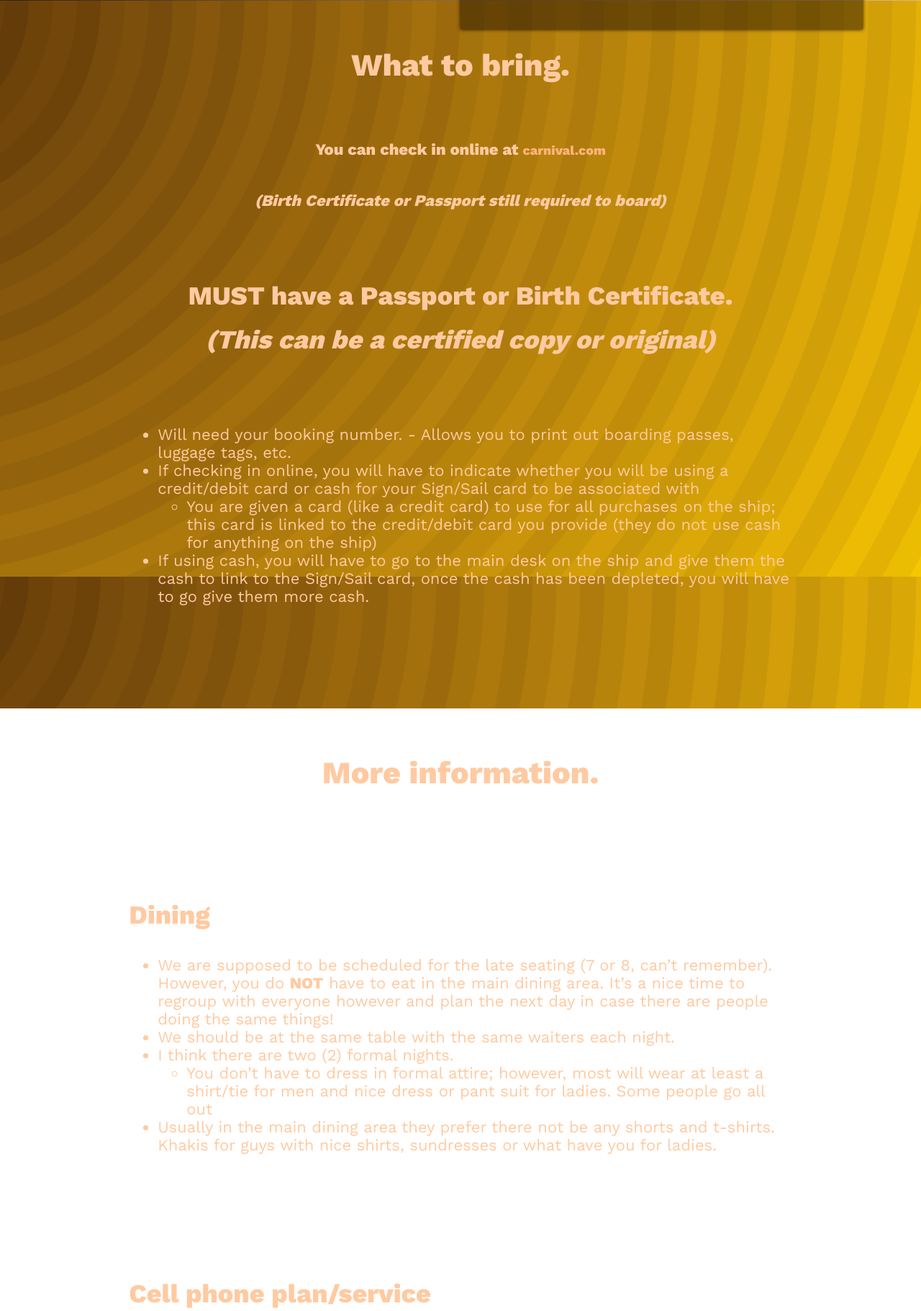
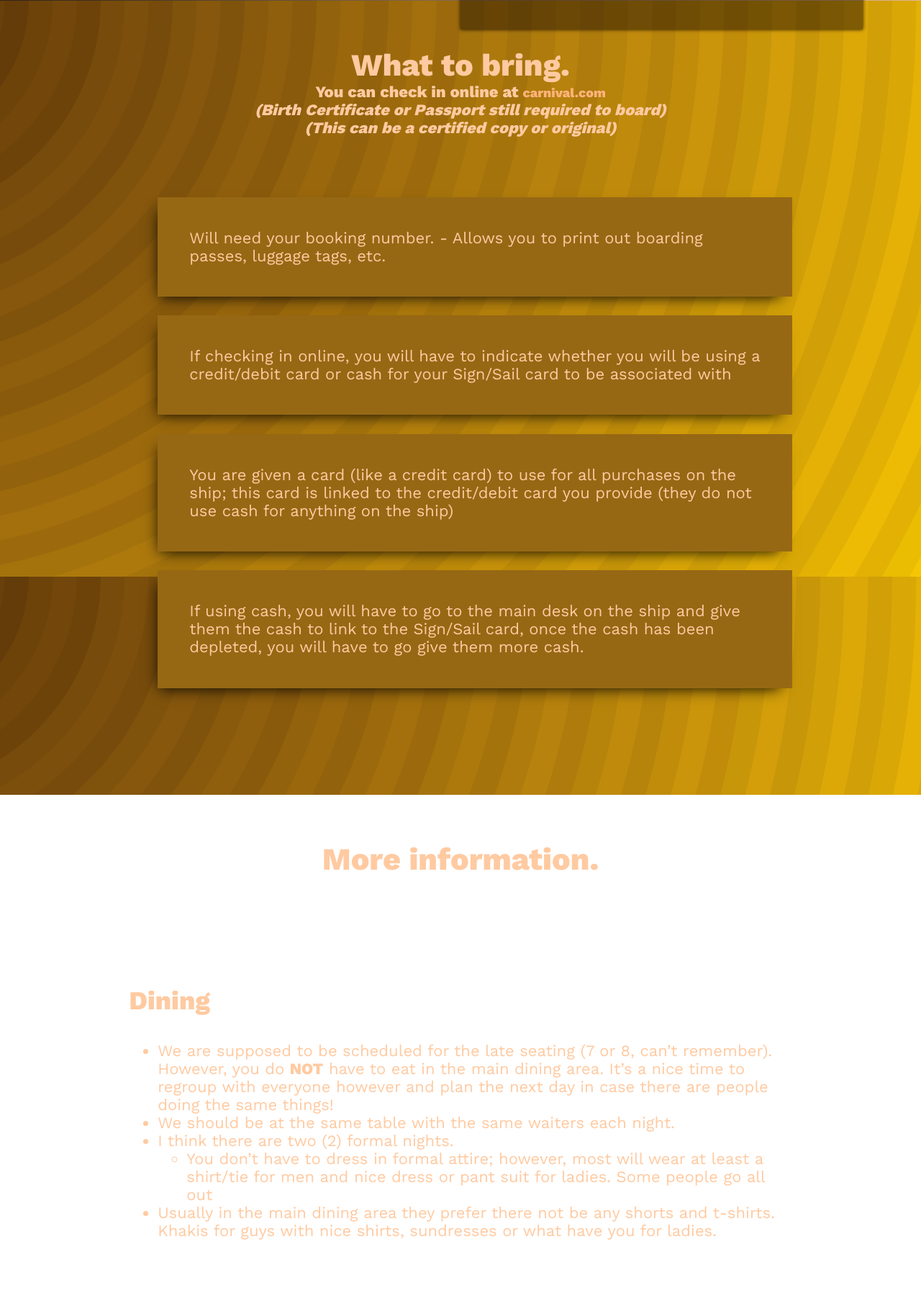
Before and after one commit to techb/baldwincruise.info, a PHP site: page / in a window 1280 px wide. Shown: the part 3694-5515 px from the top of the page at 72% size. Run offline with PHP 8.4, Linux system fonts and the light colour scheme; grey boxes are pictures that could not be loaded.

Commit message:
'What to bring' section looks okay for now

```diff
--- a/css/styles.css
+++ b/css/styles.css
@@ -243,18 +243,30 @@ h3 {
     background-attachment: fixed;
     background-size: cover;
 }
+#what h2 {
+    padding-bottom: 0;
+}
 #what .important-card {
     text-align: center;
     margin: 0;
 }
 #what .important-card h3, #what h3 {
     margin: 2%;
+    margin-bottom: 0;
+    margin-top: 0;
 }
 #what h3:nth-child(1){
     margin-bottom: 0;
 }
-#what h3:nth-child(3){
-    padding-bottom: 5%;
+.what-container ul {
+    list-style: none;
+}
+.what-container ul li {
+    margin-top: 3%;
+    margin-bottom: 3%;
+    background-color: #966814;
+    padding: 5%;
+    box-shadow: -7px 10px 20px -10px #000000;
 }
 
 .flavor-text {
--- a/index.html
+++ b/index.html
@@ -123,9 +123,8 @@
         <h2>What to bring.</h2>
         <h3 class="center-copy copy">You can check in online at <a class="btn" href="https://www.carnival.com/" target="_blank" >carnival.com</a></h3>
         <h3 class="center-copy copy"><em>(Birth Certificate or Passport still required to board)</em></h3>
+        <h3 class="center-copy copy"><em>(This can be a certified copy or original)</em></h3>
         <div class="important-card copy">
-            <h3><strong>MUST</strong> have a Passport or Birth Certificate.</h3>
-            <h3><em>(This can be a certified copy or original)</em></h3>
         </div>
 
         <div class="what-container copy">
@@ -133,10 +132,8 @@
                 <li>Will need your booking number. - Allows you to print out boarding passes, luggage tags, etc.</li>
                 <li>
                     If checking in online, you will have to indicate whether you will be using a credit/debit card or cash for your Sign/Sail card to be associated with
-                    <ul>
-                        <li>You are given a card (like a credit card) to use for all purchases on the ship; this card is linked to the credit/debit card you provide (they do not use cash for anything on the ship)</li>
-                    </ul>
                 </li>
+                <li>You are given a card (like a credit card) to use for all purchases on the ship; this card is linked to the credit/debit card you provide (they do not use cash for anything on the ship)</li>
                 <li>If using cash, you will have to go to the main desk on the ship and give them the cash to link to the Sign/Sail card, once the cash has been depleted, you will have to go give them more cash.</li>
             </ul>
         </div>
```
